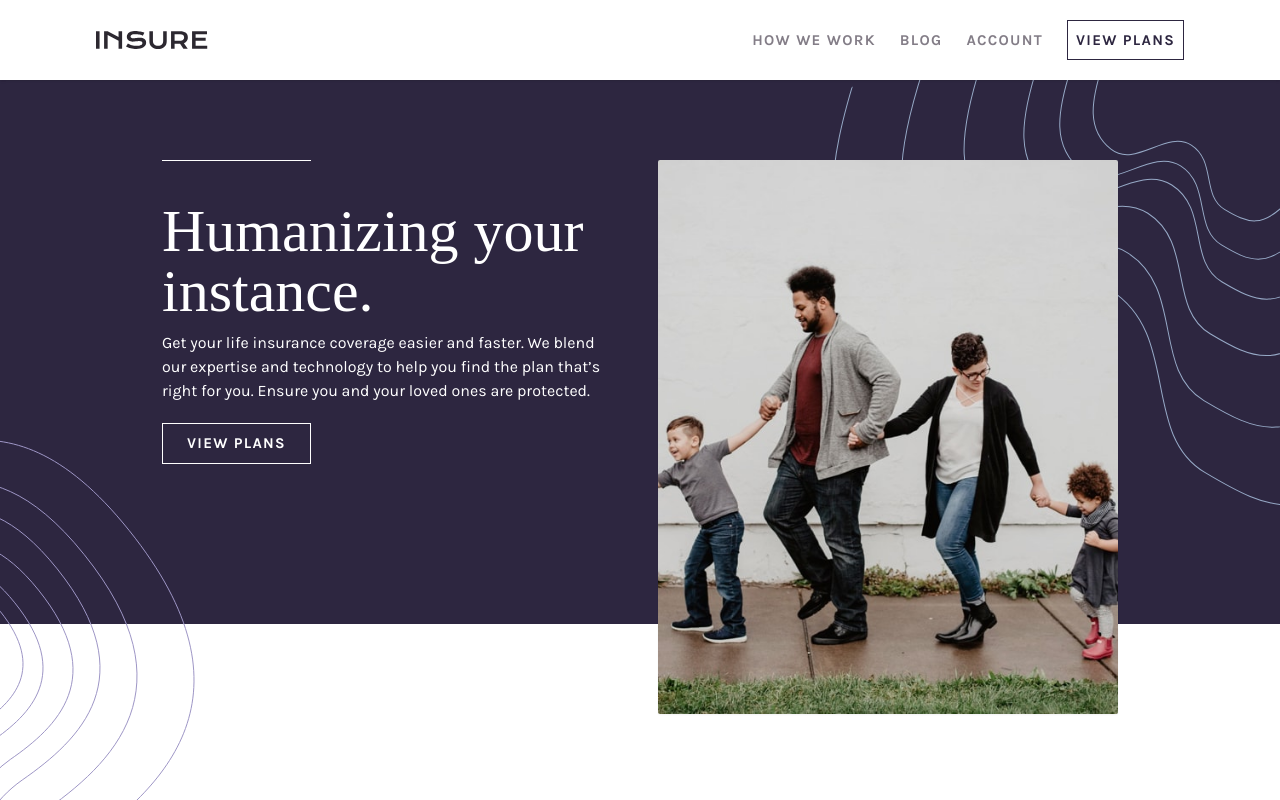
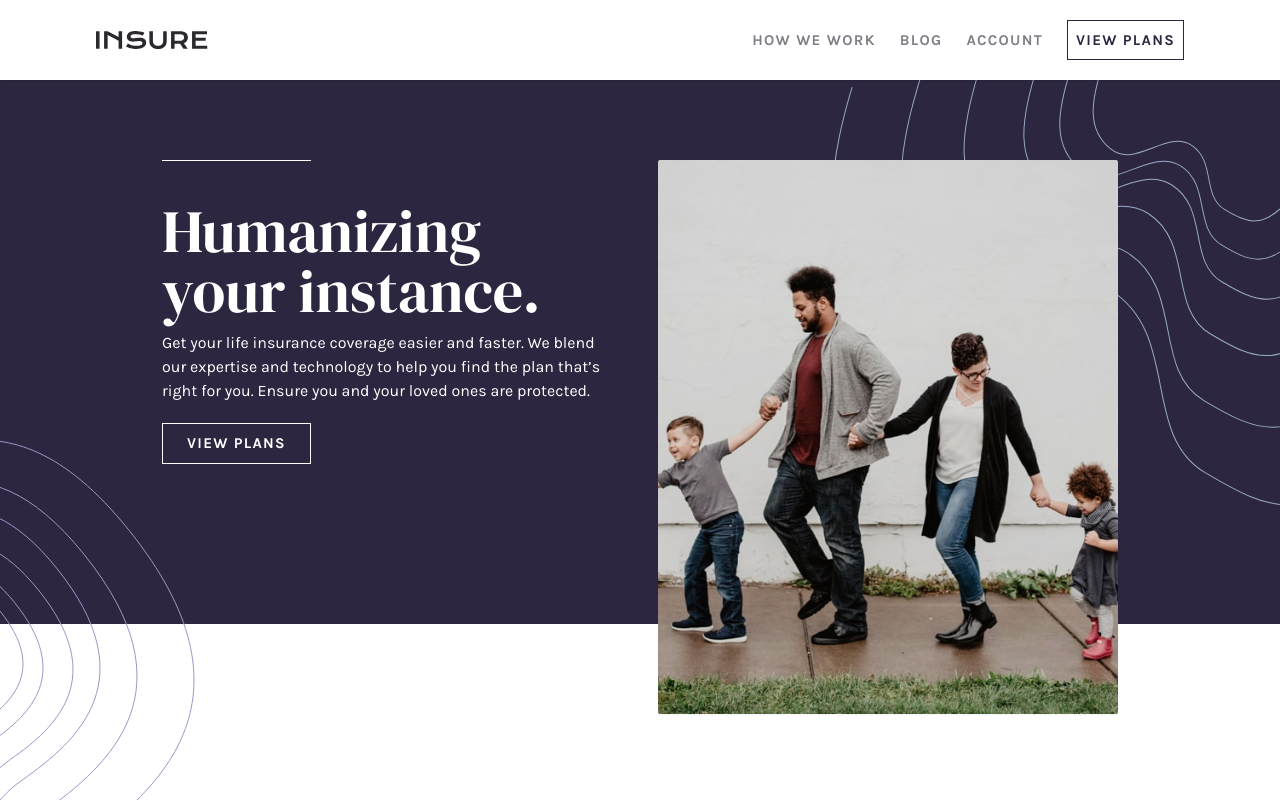
Before and after one commit to Brandon30067308/insure-landing-page, a React (Vite) app: page / in a window 1280 px wide. Shown: the top 800 px of the page. Built offline with nearby package versions, Linux system fonts and the light colour scheme.

Commit message:
update fonts

```diff
--- a/src/styles/base.css
+++ b/src/styles/base.css
@@ -853,7 +853,7 @@ Ensure the default browser behavior of the `hidden` attribute.
 }
 
 .font-dmSans{
-  font-family: dm sans, sans serif;
+  font-family: dm serif display, serif;
 }
 
 .text-\[2\.4rem\]{
--- a/static.json
+++ /dev/null
@@ -1,3 +0,0 @@
-{
-  "root": "./dist"
-}
--- a/tailwind.config.js
+++ b/tailwind.config.js
@@ -19,7 +19,7 @@ module.exports = {
       },
       fontFamily: {
         karla: ['karla, sans serif'],
-        dmSans: ['dm sans, sans serif']
+        dmSans: ['dm serif display, serif']
       },
       screens: {
         sm: '480px',
```
